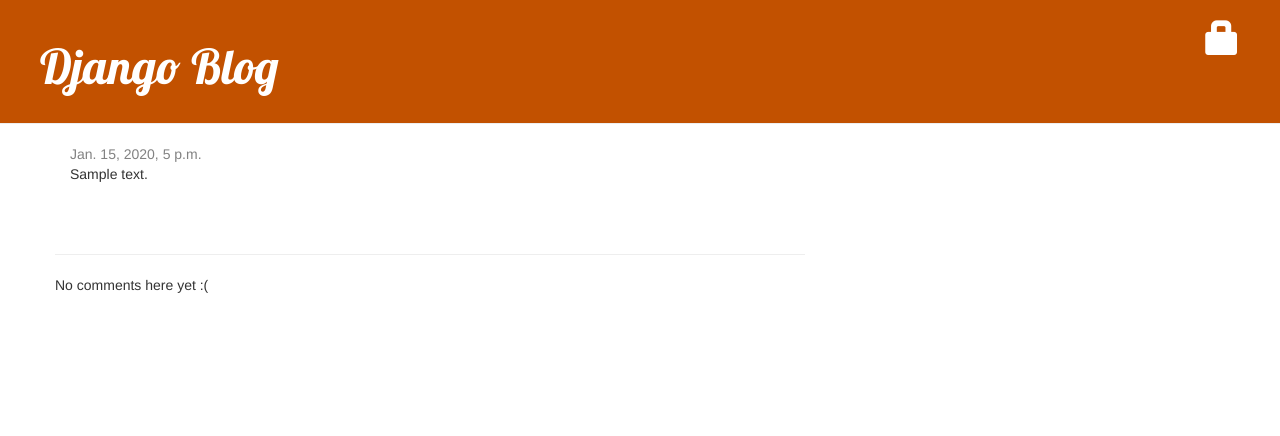
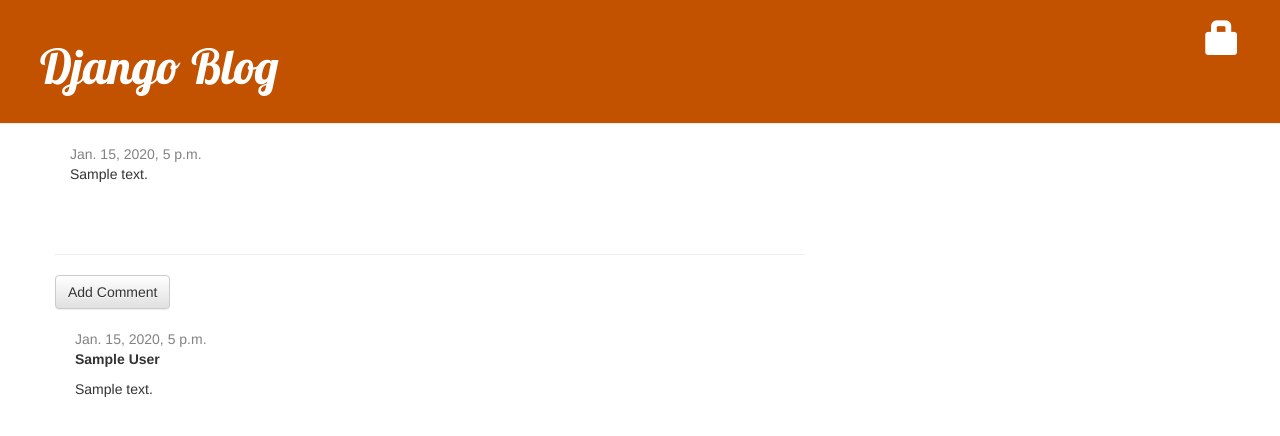
Before and after one commit to Azzamjiul/django-blog, a Django app: page /post/1/ in a window 1280 px wide. Shown: the top 436 px of the page. Run offline with Django 3.2, Linux system fonts and the light colour scheme; tables that the repository leaves empty hold one stand-in row (values such as "Sample post"); some libraries are stand-ins or nearby versions.

Commit message:
approve and remove comment

```diff
--- a/blog/models.py
+++ b/blog/models.py
@@ -15,6 +15,9 @@ class Post(models.Model):
         self.published_date = timezone.now()
         self.save()
 
+    def approved_comments(self):
+        return self.comments.filter(approved_comment=True)
+
     def __str__(self):
         return self.title
 
--- a/blog/templates/blog/post_detail.html
+++ b/blog/templates/blog/post_detail.html
@@ -20,12 +20,21 @@
     </div>
 
     <hr>
-{% for comment in post.comment.all %}
+    <a class="btn btn-default" href="{% url 'add_comment_to_post' pk=post.pk %}">Add Comment</a>
+    {% for comment in post.comments.all %}
+        {% if user.is_authenticated or comment.approved_comment %}
         <div class="comment">
-    <div class="date">{{comment.created_date}}</div>
+            <div class="date">
+                {{ comment.created_date }}
+                {% if not comment.approved_comment %}
+                    <a class="btn btn-default" href="{% url 'comment_remove' pk=comment.pk %}"><span class="glyphicon glyphicon-remove"></span></a>
+                    <a class="btn btn-default" href="{% url 'comment_approve' pk=comment.pk %}"><span class="glyphicon glyphicon-ok"></span></a>
+                {% endif %}
+            </div>
             <strong>{{ comment.author }}</strong>
-    <p>{{comment.text|linebreaksbr}}</p>
+            <p>{{ comment.text|linebreaks }}</p>
         </div>
+        {% endif %}
     {% empty %}
         <p>No comments here yet :(</p>
     {% endfor %}
--- a/blog/templates/blog/post_list.html
+++ b/blog/templates/blog/post_list.html
@@ -6,7 +6,7 @@
             <p>created: {{post.created_date}} </p>
             <h2><a href="{% url 'post_detail' pk=post.pk %}">{{post.title}}</a></h2>
             <p>{{post.text|linebreaksbr}}</p>
-            <a href="{% url 'post_detail' pk=post.pk %}">Comments: {{post.comments.count}}</a>
+            <a href="{% url 'post_detail' pk=post.pk %}">Comments: {{post.approved_comments.count}}</a>
         </div>
     {% endfor %}
 {% endblock %}
--- a/blog/urls.py
+++ b/blog/urls.py
@@ -9,4 +9,8 @@ urlpatterns = [
     path('drafts/', views.post_draft_list, name='post_draft_list'),
     path('post/<int:pk>/publish/', views.post_publish, name='post_publish'),
     path('post/<int:pk>/delete/', views.post_delete, name='post_delete'),
+    path('post/<int:pk>/comment/', views.add_comment_to_post, name='add_comment_to_post'),
+
+    path('comment/<int:pk>/approve/', views.comment_approve, name='comment_approve'),
+    path('comment/<int:pk>/remove/', views.comment_remove, name='comment_remove'),
 ]
--- a/blog/views.py
+++ b/blog/views.py
@@ -3,8 +3,8 @@ from django.utils import timezone
 from django.shortcuts import render, get_object_or_404
 from django.shortcuts import redirect
 from django.contrib.auth.decorators import login_required
-from .models import Post
-from .forms import PostForm
+from .models import Post, Comment
+from .forms import PostForm, CommentForm
 
 # Create your views here.
 def post_list(request):
@@ -66,3 +66,28 @@ def post_delete(request, pk):
     post = get_object_or_404(Post, pk=pk)
     post.delete()
     return redirect('post_list')
+
+def add_comment_to_post(request, pk):
+    post = get_object_or_404(Post, pk=pk)
+    if request.method == 'POST':
+        form = CommentForm(request.POST)
+        if form.is_valid():
+            comment = form.save(commit=False)
+            comment.post = post
+            comment.save()
+            return redirect('post_detail', pk=pk)
+    else:
+        form = CommentForm()
+        return render(request, 'blog/add_comment_to_post.html', {'form':form})
+
+@login_required
+def comment_approve(request, pk):
+    comment = get_object_or_404(Comment, pk=pk)
+    comment.approve()
+    return redirect('post_detail', pk=comment.post.pk)
+
+@login_required
+def comment_remove(request, pk):
+    comment = get_object_or_404(Comment, pk=pk)
+    comment.delete()
+    return redirect('post_detail', pk=comment.post.pk)
```
Also changed, not shown: blog/forms.py (+6 -1 lines), blog/templates/blog/add_comment_to_post.html (added, +10 -0 lines). Lines whose indentation alone changed are shown as unchanged.
